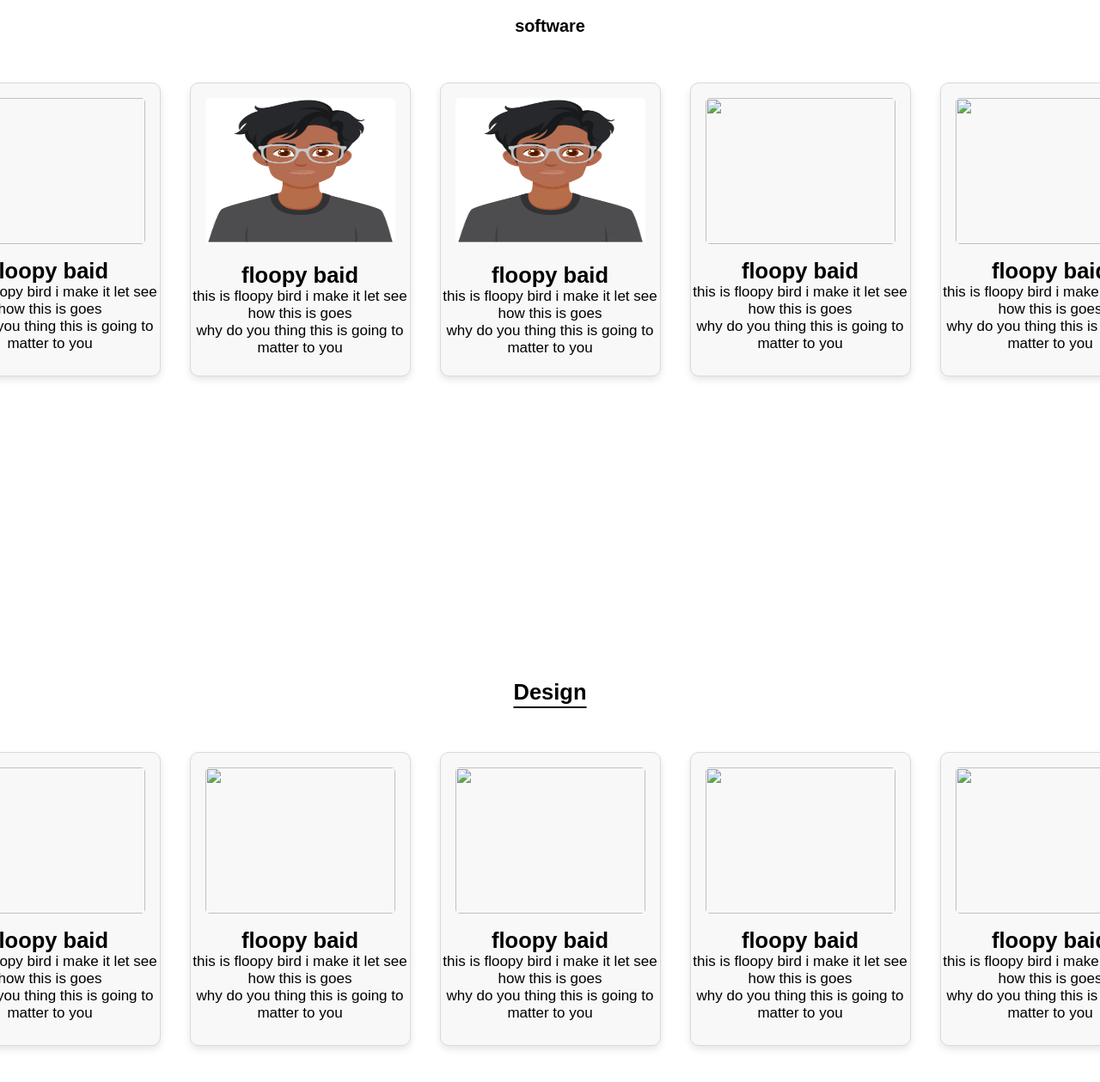
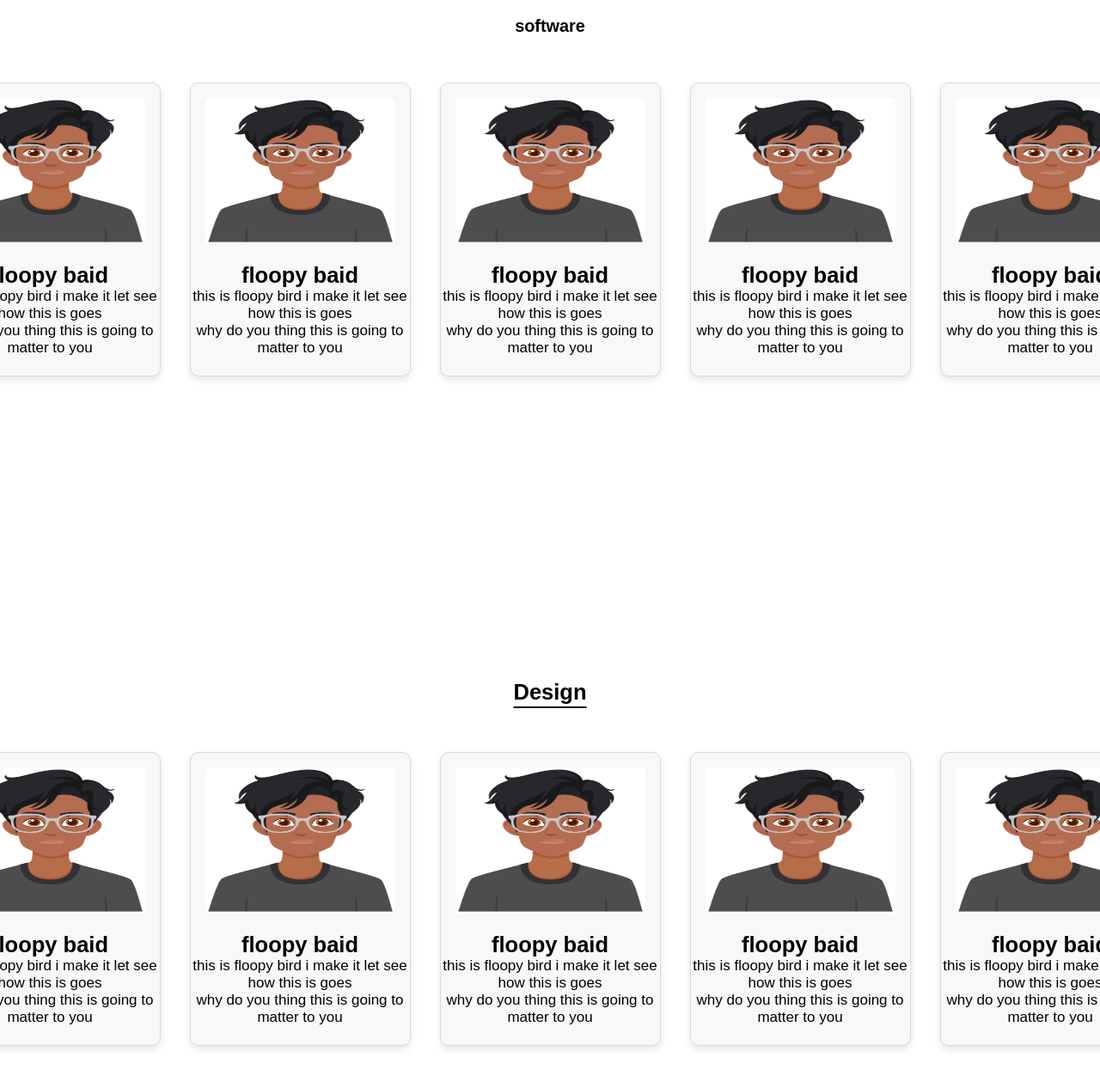
Before and after one commit to mdaftab95829/project2, a plain HTML site: page index.html in a window 1280 px wide. Shown: the part 906-2165 px from the top of the page at 86% size. Drawn offline with nearby package versions, Linux system fonts and the light colour scheme; a web font is replaced by a local one.

Commit message:
Update index.html

```diff
--- a/index.html
+++ b/index.html
@@ -45,7 +45,7 @@
             <h3>software</h3>
             <div class="container">
                 <div>
-                    <img id="pro" src="bc666226-d3cf-43ef-91dd-47c2b21d3eec.jpeg" alt="">
+                    <img id="pro" src="bc666226-d3cf-43ef-91dd-47c2b21d3eec.jpg" alt="">
                     <h1>floopy baid</h1>
                     <p>this is floopy bird i make it let see how this is goes</p>
                     <p>why do you thing this is going to matter to you</p>
@@ -63,13 +63,13 @@
                     <p>why do you thing this is going to matter to you</p>
                 </div>
                 <div>
-                    <img id="pro" src="bc666226-d3cf-43ef-91dd-47c2b21d3eec.jpeg" alt="">
+                    <img id="pro" src="bc666226-d3cf-43ef-91dd-47c2b21d3eec.jpg" alt="">
                     <h1>floopy baid</h1>
                     <p>this is floopy bird i make it let see how this is goes</p>
                     <p>why do you thing this is going to matter to you</p>
                 </div>
                 <div>
-                    <img id="pro" src="bc666226-d3cf-43ef-91dd-47c2b21d3eec.jpeg" alt="">
+                    <img id="pro" src="bc666226-d3cf-43ef-91dd-47c2b21d3eec.jpg" alt="">
                     <h1>floopy baid</h1>
                     <p>this is floopy bird i make it let see how this is goes</p>
                     <p>why do you thing this is going to matter to you</p>
@@ -80,31 +80,31 @@
             <h2>Design</h2>
             <div class="container">
                 <div>
-                    <img id="pro" src="bc666226-d3cf-43ef-91dd-47c2b21d3eec.jpeg" alt="">
+                    <img id="pro" src="bc666226-d3cf-43ef-91dd-47c2b21d3eec.jpg" alt="">
                     <h1>floopy baid</h1>
                     <p>this is floopy bird i make it let see how this is goes</p>
                     <p>why do you thing this is going to matter to you</p>
                 </div>
                 <div>
-                    <img id="pro" src="bc666226-d3cf-43ef-91dd-47c2b21d3eec.jpeg" alt="">
+                    <img id="pro" src="bc666226-d3cf-43ef-91dd-47c2b21d3eec.jpg" alt="">
                     <h1>floopy baid</h1>
                     <p>this is floopy bird i make it let see how this is goes</p>
                     <p>why do you thing this is going to matter to you</p>
                 </div>
                 <div>
-                    <img id="pro" src="bc666226-d3cf-43ef-91dd-47c2b21d3eec.jpeg" alt="">
+                    <img id="pro" src="bc666226-d3cf-43ef-91dd-47c2b21d3eec.jpg" alt="">
                     <h1>floopy baid</h1>
                     <p>this is floopy bird i make it let see how this is goes</p>
                     <p>why do you thing this is going to matter to you</p>
                 </div>
                 <div>
-                    <img id="pro" src="bc666226-d3cf-43ef-91dd-47c2b21d3eec.jpeg" alt="">
+                    <img id="pro" src="bc666226-d3cf-43ef-91dd-47c2b21d3eec.jpg" alt="">
                     <h1>floopy baid</h1>
                     <p>this is floopy bird i make it let see how this is goes</p>
                     <p>why do you thing this is going to matter to you</p>
                 </div>
                 <div>
-                    <img id="pro" src="bc666226-d3cf-43ef-91dd-47c2b21d3eec.jpeg" alt="">
+                    <img id="pro" src="bc666226-d3cf-43ef-91dd-47c2b21d3eec.jpg" alt="">
                     <h1>floopy baid</h1>
                     <p>this is floopy bird i make it let see how this is goes</p>
                     <p>why do you thing this is going to matter to you</p>
```
